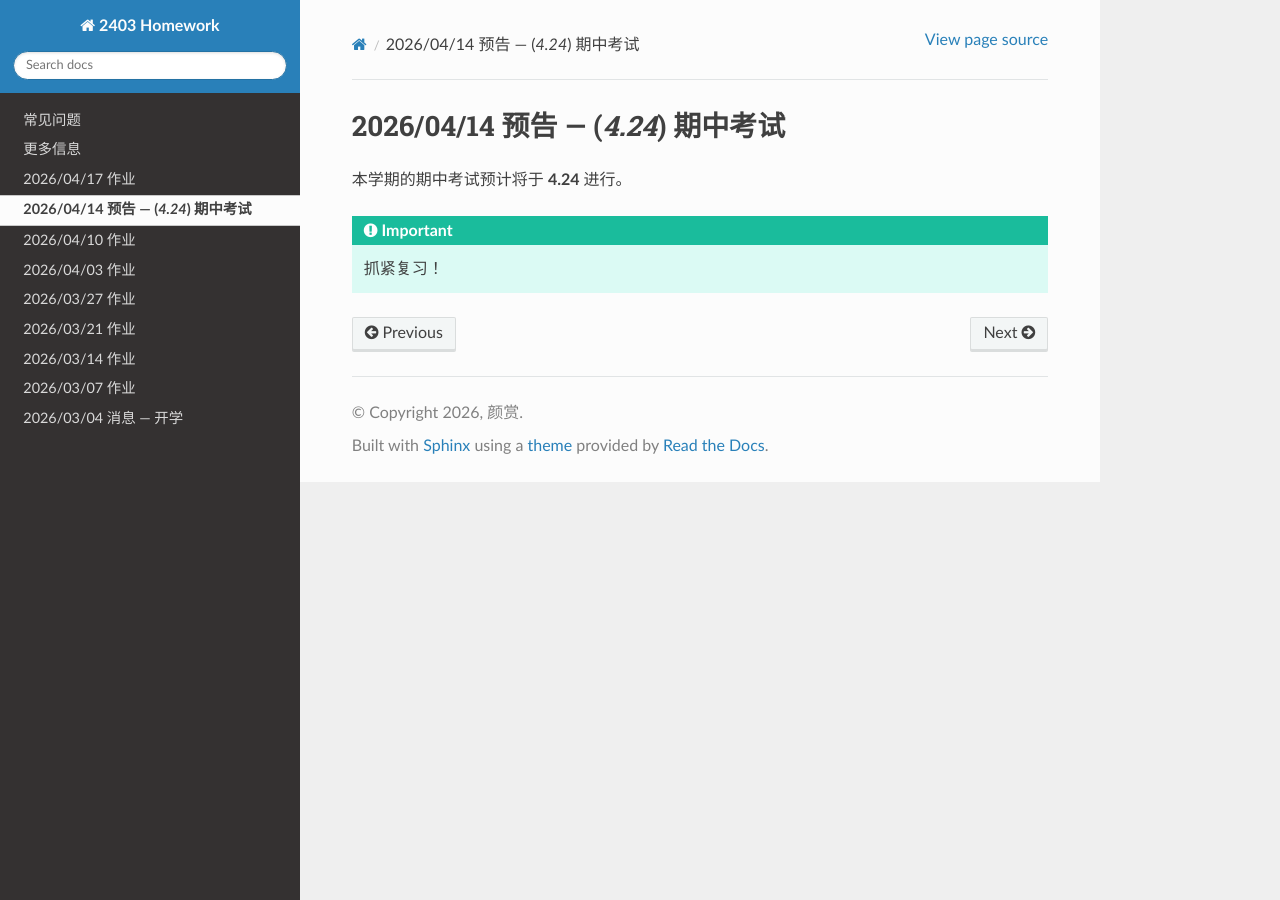
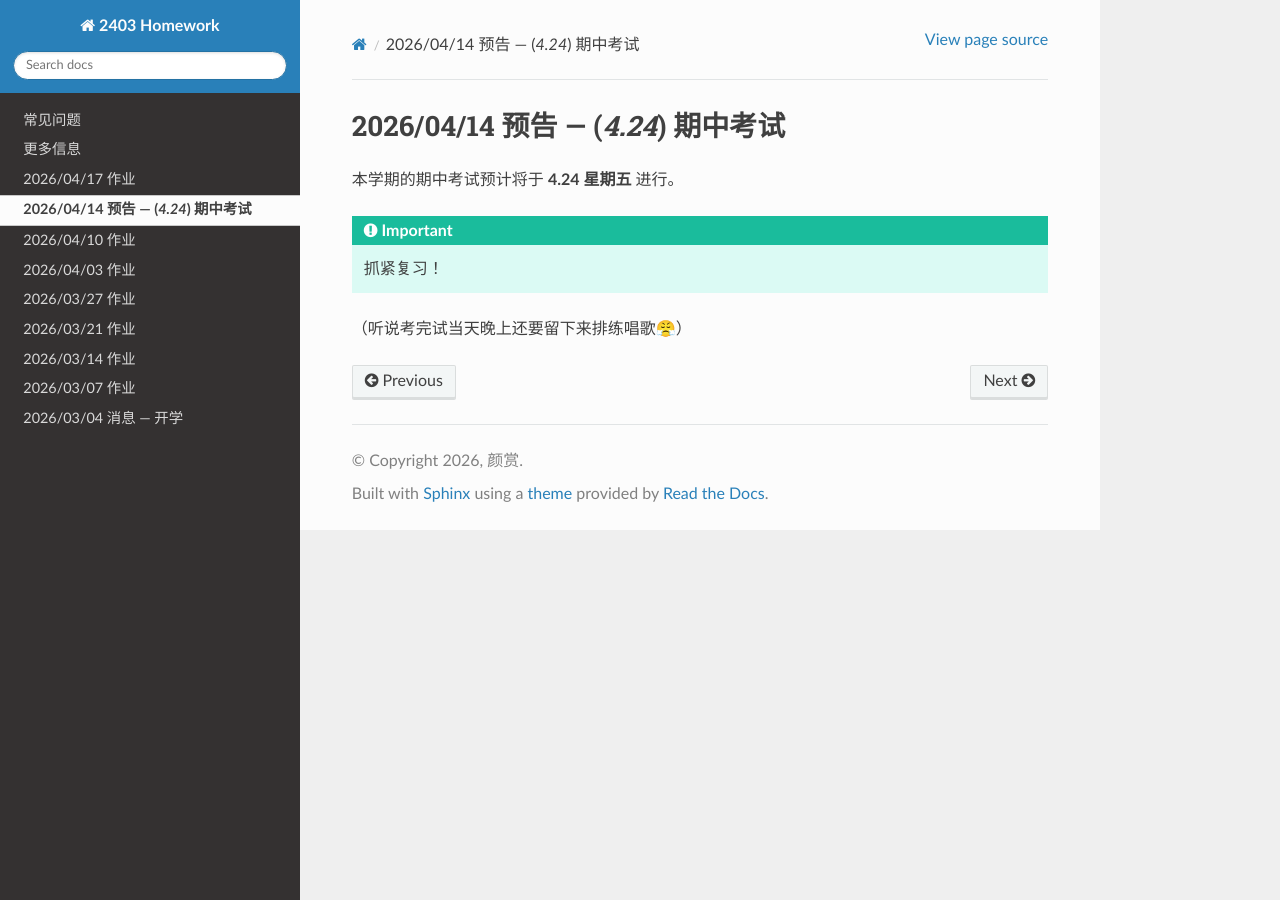
Before and after one commit to Sail-in-1024/2403-Homework, a Sphinx documentation site: the page built from docs/source/events/26.04.14-notice.rst, in a window 1280 px wide. Built offline with Sphinx 7.4.7 and the Read the Docs theme 3.1.0, drawn with Linux system fonts in a browser that asks for light colours.

Commit message:
更新 26.04.14-notice.rst

```diff
--- a/docs/source/events/26.04.14-notice.rst
+++ b/docs/source/events/26.04.14-notice.rst
@@ -1,8 +1,10 @@
 2026/04/14 预告 --- (*4.24*) 期中考试
 ~~~~~~~~~~~~~~~~~~~~~~~~~~~~~~~~~~~~~
 
-本学期的期中考试预计将于 **4.24** 进行。
+本学期的期中考试预计将于 **4.24 星期五** 进行。
 
 .. important::
 
    抓紧复习！
+
+（听说考完试当天晚上还要留下来排练唱歌😤）
```
